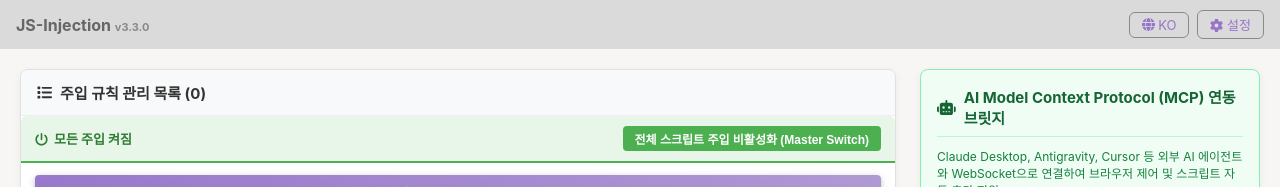
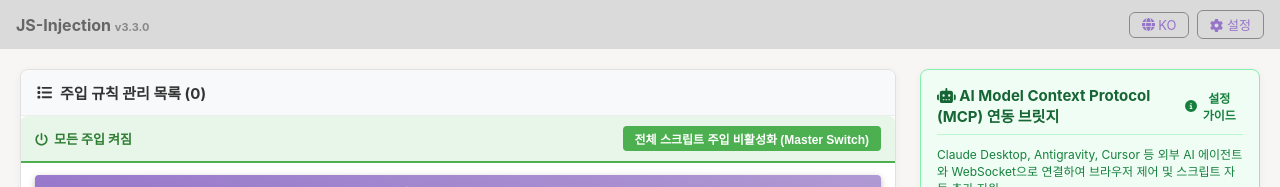
Before and after one commit to AnOldStory/js-injection, a React (Vite) app: page /1 in a window 1280 px wide. Shown: the top 187 px of the page. Built offline with nearby package versions, Linux system fonts and the light colour scheme; no server answers.

Commit message:
docs: add interactive MCP setup guide accordion and 1-click JSON copy in settings UI

```diff
--- a/src/container/main/MainContainer.jsx
+++ b/src/container/main/MainContainer.jsx
@@ -22,6 +22,8 @@ import {
   faUnlock,
   faRobot,
   faPlug,
+  faCopy,
+  faInfoCircle,
 } from "@fortawesome/free-solid-svg-icons";
 import UrlLink from "component/UrlLink";
 
@@ -54,6 +56,7 @@ function MainContainer() {
   const [mcpEnabled, setMcpEnabled] = useState(false);
   const [mcpUrl, setMcpUrl] = useState("ws://localhost:3000/mcp");
   const [mcpConnected, setMcpConnected] = useState(false);
+  const [showMcpGuide, setShowMcpGuide] = useState(false);
 
   // Determine if running in Options Page vs Popup/Sidebar
   const isOptionsPage = !window.location.href.includes("popup") && window.innerWidth > 650;
@@ -89,6 +92,25 @@ function MainContainer() {
         type: nextState ? "CONNECT_MCP" : "DISCONNECT_MCP",
         url: mcpUrl,
       });
+    });
+  };
+
+  const mcpConfigSnippet = JSON.stringify(
+    {
+      mcpServers: {
+        "js-injection": {
+          command: "node",
+          args: ["/home/ubuntu/Js-Injection/mcp-server.js"],
+        },
+      },
+    },
+    null,
+    2
+  );
+
+  const handleCopyMcpConfig = () => {
+    navigator.clipboard.writeText(mcpConfigSnippet).then(() => {
+      alert("Claude Desktop MCP 설정 JSON이 클립보드에 복사되었습니다!");
     });
   };
 
@@ -323,9 +345,28 @@ function MainContainer() {
           <div style={{ display: "flex", flexDirection: "column", gap: "16px" }}>
             {/* MCP AI Protocol Bridge Card */}
             <div className="options-card" style={{ background: "#f0fdf4", borderColor: "#86efac" }}>
-              <div className="options-card-header" style={{ color: "#166534", borderBottomColor: "#bbf7d0" }}>
-                <FontAwesomeIcon icon={faRobot} /> {t("mcpTitle")}
+              <div className="options-card-header" style={{ color: "#166534", borderBottomColor: "#bbf7d0", justifyContent: "space-between" }}>
+                <div>
+                  <FontAwesomeIcon icon={faRobot} /> {t("mcpTitle")}
+                </div>
+                <button
+                  onClick={() => setShowMcpGuide(!showMcpGuide)}
+                  style={{
+                    background: "transparent",
+                    border: "none",
+                    color: "#15803d",
+                    cursor: "pointer",
+                    fontSize: "12px",
+                    fontWeight: "bold",
+                    display: "flex",
+                    alignItems: "center",
+                    gap: "4px",
+                  }}
+                >
+                  <FontAwesomeIcon icon={faInfoCircle} /> {showMcpGuide ? "가이드 닫기" : "설정 가이드"}
+                </button>
               </div>
+
               <div style={{ fontSize: "12px", color: "#15803d", marginBottom: "10px", lineHeight: "1.4" }}>
                 {t("mcpDesc")}
               </div>
@@ -357,6 +398,38 @@ function MainContainer() {
                   {mcpConnected ? t("mcpStatusConnected") : t("mcpStatusDisconnected")}
                 </div>
               </div>
+
+              {/* Interactive MCP Guide Accordion */}
+              {showMcpGuide && (
+                <div style={{ marginTop: "12px", padding: "10px", background: "#ffffff", borderRadius: "6px", border: "1px solid #bbf7d0", fontSize: "12px", color: "#333" }}>
+                  <div style={{ fontWeight: "bold", color: "#166534", marginBottom: "6px" }}>{t("mcpGuideTitle")}</div>
+                  <div style={{ marginBottom: "4px", color: "#555" }}>{t("mcpGuideStep1")}</div>
+                  <code style={{ display: "block", background: "#f3f4f6", padding: "4px 6px", borderRadius: "4px", fontSize: "11px", wordBreak: "break-all", marginBottom: "8px" }}>
+                    /home/ubuntu/Js-Injection/mcp-server.js
+                  </code>
+
+                  <div style={{ marginBottom: "4px", color: "#555" }}>{t("mcpGuideStep2")}</div>
+                  <pre style={{ background: "#1e293b", color: "#f8fafc", padding: "8px", borderRadius: "4px", fontSize: "10px", overflowX: "auto", margin: "0 0 8px 0" }}>
+                    {mcpConfigSnippet}
+                  </pre>
+                  <button
+                    onClick={handleCopyMcpConfig}
+                    style={{
+                      width: "100%",
+                      padding: "6px",
+                      background: "#0284c7",
+                      color: "#fff",
+                      border: "none",
+                      borderRadius: "4px",
+                      fontSize: "11px",
+                      fontWeight: "bold",
+                      cursor: "pointer",
+                    }}
+                  >
+                    <FontAwesomeIcon icon={faCopy} /> MCP 설정 JSON 복사하기
+                  </button>
+                </div>
+              )}
             </div>
 
             {/* System Status Summary */}
--- a/src/i18n.js
+++ b/src/i18n.js
@@ -80,7 +80,10 @@ export const i18n = {
     mcpDisconnectBtn: "MCP 브릿지 해제",
     mcpServerUrl: "MCP WebSocket 주소",
     mcpStatusConnected: "🟢 MCP 브릿지 연결됨 (AI 제어 대기 중)",
-    mcpStatusDisconnected: "⚪ MCP 브릿지 연결 끊김"
+    mcpStatusDisconnected: "⚪ MCP 브릿지 연결 끊김",
+    mcpGuideTitle: "📋 Claude Desktop / Antigravity MCP 설정 안내",
+    mcpGuideStep1: "1. mcp-server.js 스크립트 경로:",
+    mcpGuideStep2: "2. Claude Desktop / IDE MCP 설정 파일(mcp.json)에 아래 내용 추가:"
   },
   en: {
     appTitle: "JS-Injection",
@@ -163,6 +166,9 @@ export const i18n = {
     mcpDisconnectBtn: "Disconnect MCP",
     mcpServerUrl: "MCP WebSocket URL",
     mcpStatusConnected: "🟢 MCP Bridge Connected (Waiting for AI commands)",
-    mcpStatusDisconnected: "⚪ MCP Bridge Disconnected"
+    mcpStatusDisconnected: "⚪ MCP Bridge Disconnected",
+    mcpGuideTitle: "📋 Claude Desktop / Antigravity Setup Guide",
+    mcpGuideStep1: "1. Path to mcp-server.js:",
+    mcpGuideStep2: "2. Add this snippet to your Claude Desktop / IDE MCP config (mcp.json):"
   }
 };
```
